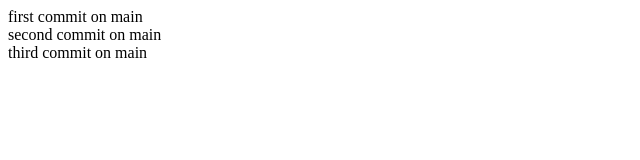
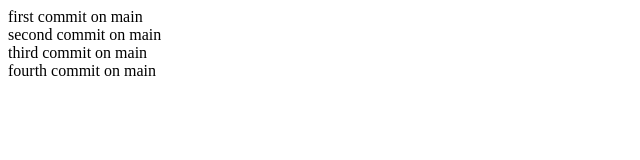
Before and after one commit to testovenko2-dot/my-first-project, a plain HTML site: page index.html in a window 1280 px wide. Shown: the whole page, without its empty margins (0-640 px from the left). Drawn offline with Linux system fonts and the light colour scheme.

Commit message:
fourth commit on main

```diff
--- a/index.html
+++ b/index.html
@@ -9,5 +9,6 @@
     <div>first commit on main</div>
     <div>second commit on main</div>
     <div>third commit on main</div>
+    <div>fourth commit on main</div>
   </body>
 </html>
```
